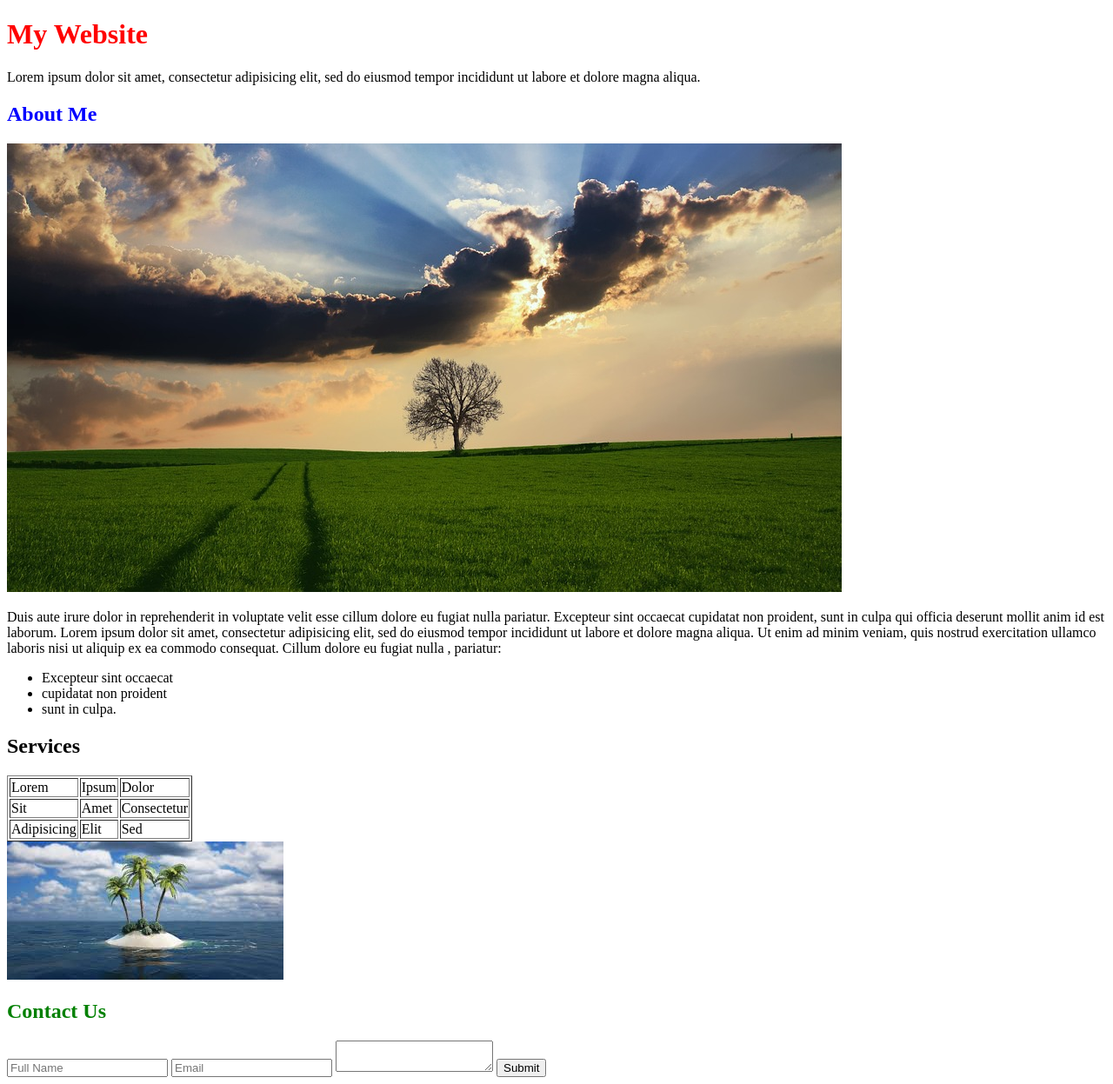
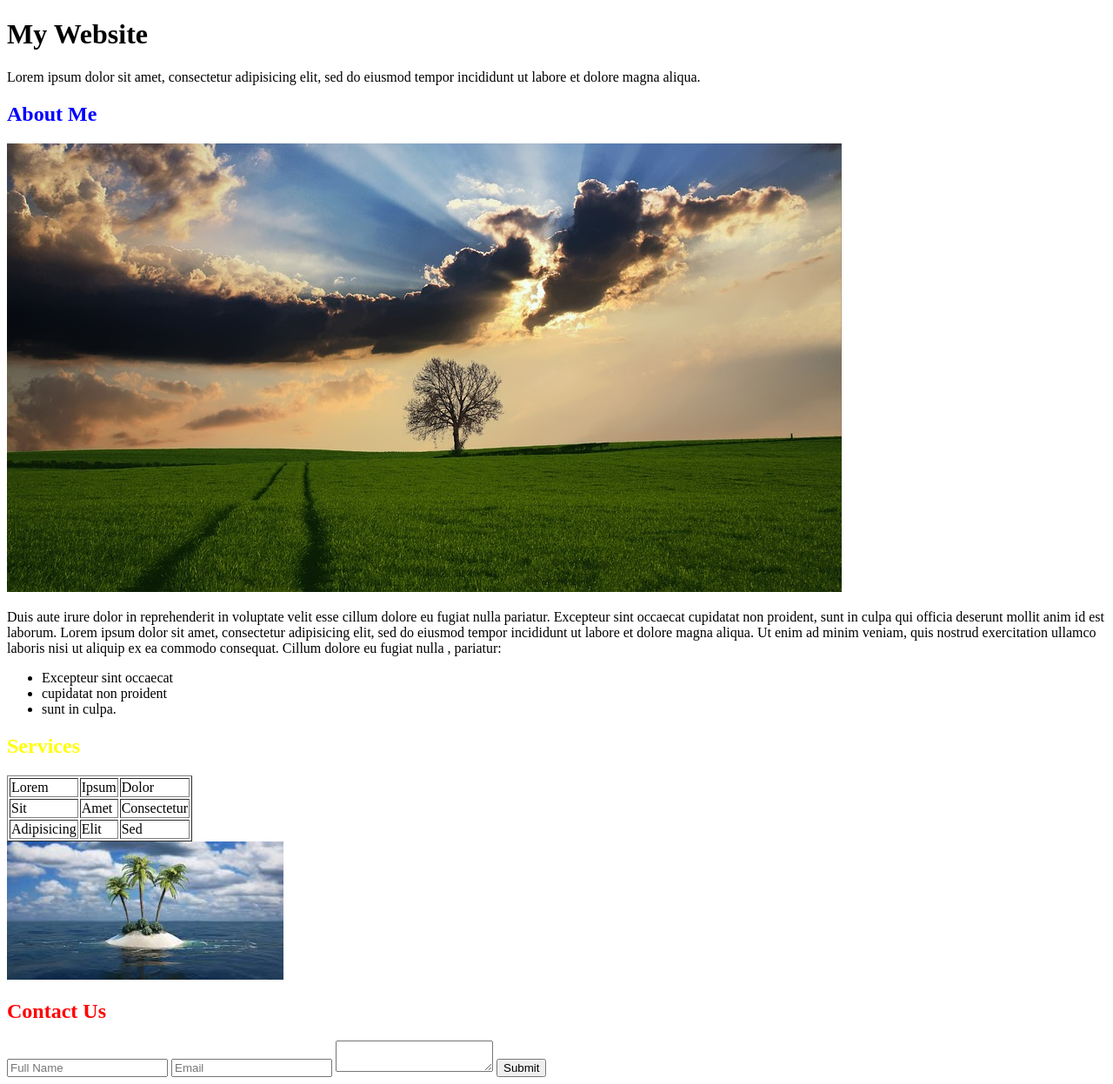
Before and after one commit to Aayush2492/CSS, a plain HTML site: page index.html in a window 1280 px wide. Shown: the whole page at 87% size. Drawn offline with Linux system fonts and the light colour scheme.

Commit message:
Specificity of selectors

```diff
--- a/index.html
+++ b/index.html
@@ -35,7 +35,7 @@
             </ul>
         </p>
 
-        <h2>Services</h2>
+        <h2 class="subtitle" id="services" style="color:yellow   ">Services</h2>
 
         <table border="1">
             <thead>
--- a/styles/style.css
+++ b/styles/style.css
@@ -1,4 +1,8 @@
-.title {
+/**
+* tag < class < id < inline
+*/
+
+h2 {
   color: red;
 }
 
@@ -6,6 +10,6 @@
   color: blue;
 }
 
-#contact-us {
+#services {
   color: green;
 }
```
